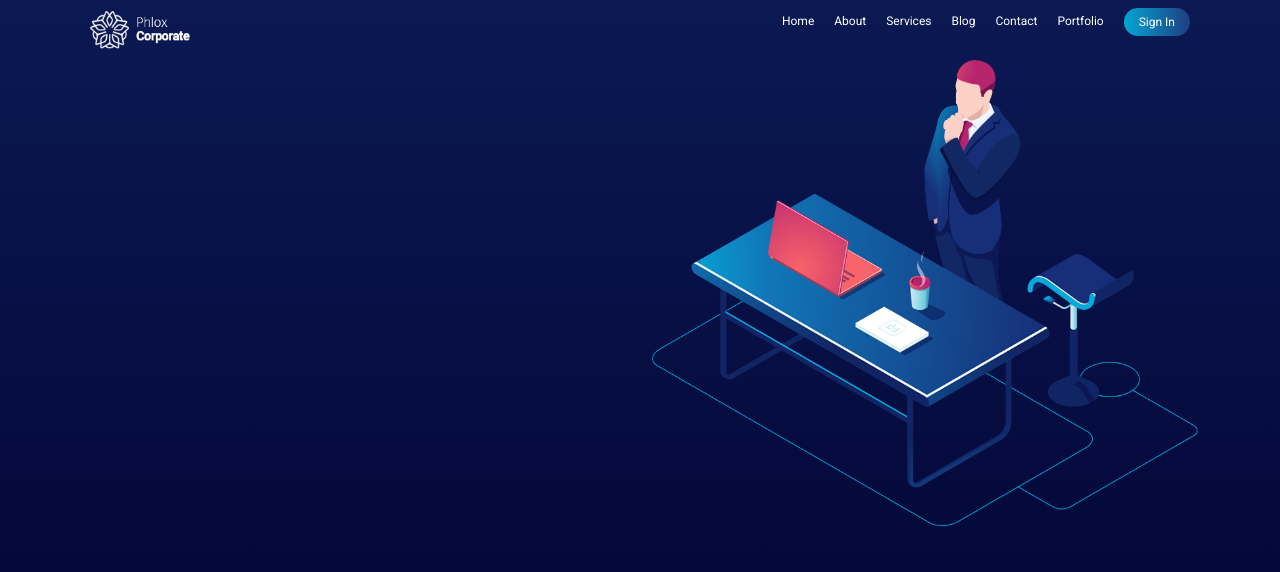
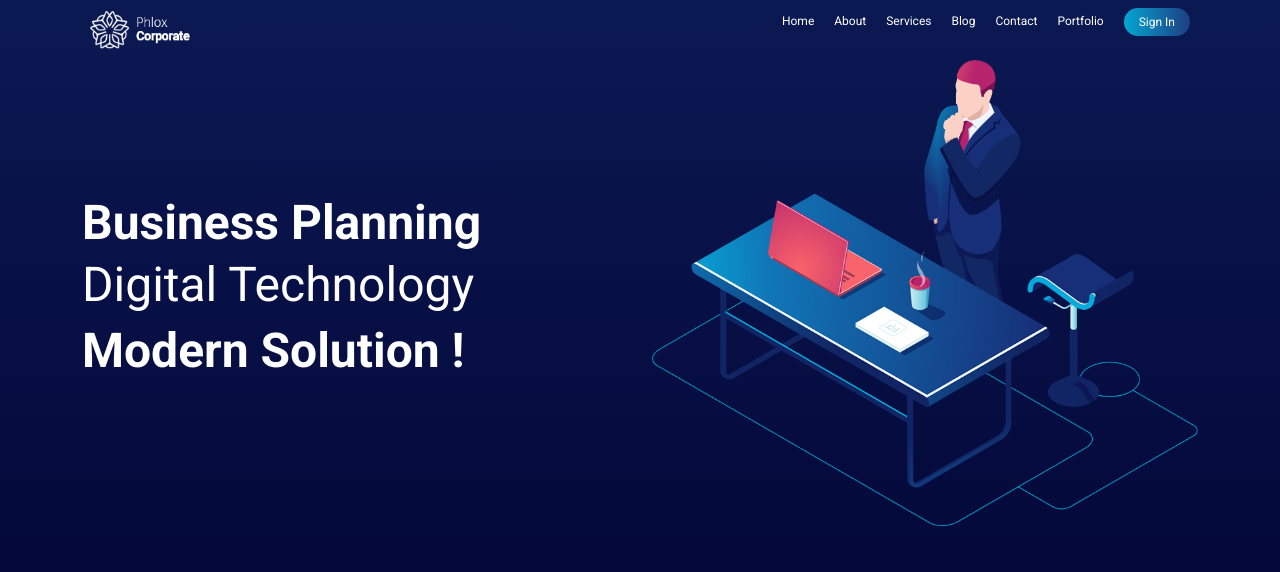
Before and after one commit to Evanflow89/proj-html-vuejs, a Vue app: page / in a window 1280 px wide. Shown: the top 572 px of the page. Built offline with nearby package versions, Linux system fonts and the light colour scheme.

Commit message:
added header content elements

```diff
--- a/src/assets/style/global-parts/typography.scss
+++ b/src/assets/style/global-parts/typography.scss
@@ -3,3 +3,9 @@
 body {
     font-family: 'Roboto', sans-serif;
 }
+
+h1 {
+    color: var(--primary-color);
+    font-size: 3rem;
+    font-weight: 600;
+}
--- a/src/components/commons/HeaderContent.vue
+++ b/src/components/commons/HeaderContent.vue
@@ -1,7 +1,11 @@
 <template>
   <div class="container">
     <div class="row">
-      <div class="col-6"></div>
+      <div class="col-6 d-flex flex-column justify-content-center">
+        <h1>Business Planning</h1>
+        <p class="thin">Digital Technology</p>
+        <p>Modern Solution !</p>
+      </div>
       <div class="col-6">
         <img
           class="img-fluid"
@@ -20,4 +24,17 @@ export default {
 </script>
 
 <style lang="scss">
+p {
+  color: var(--primary-color);
+  font-size: 3rem;
+  font-weight: 600;
+}
+
+.thin {
+  font-weight: 400;
+}
+
+.col-6 {
+  line-height: 3.125rem;
+}
 </style>
```
